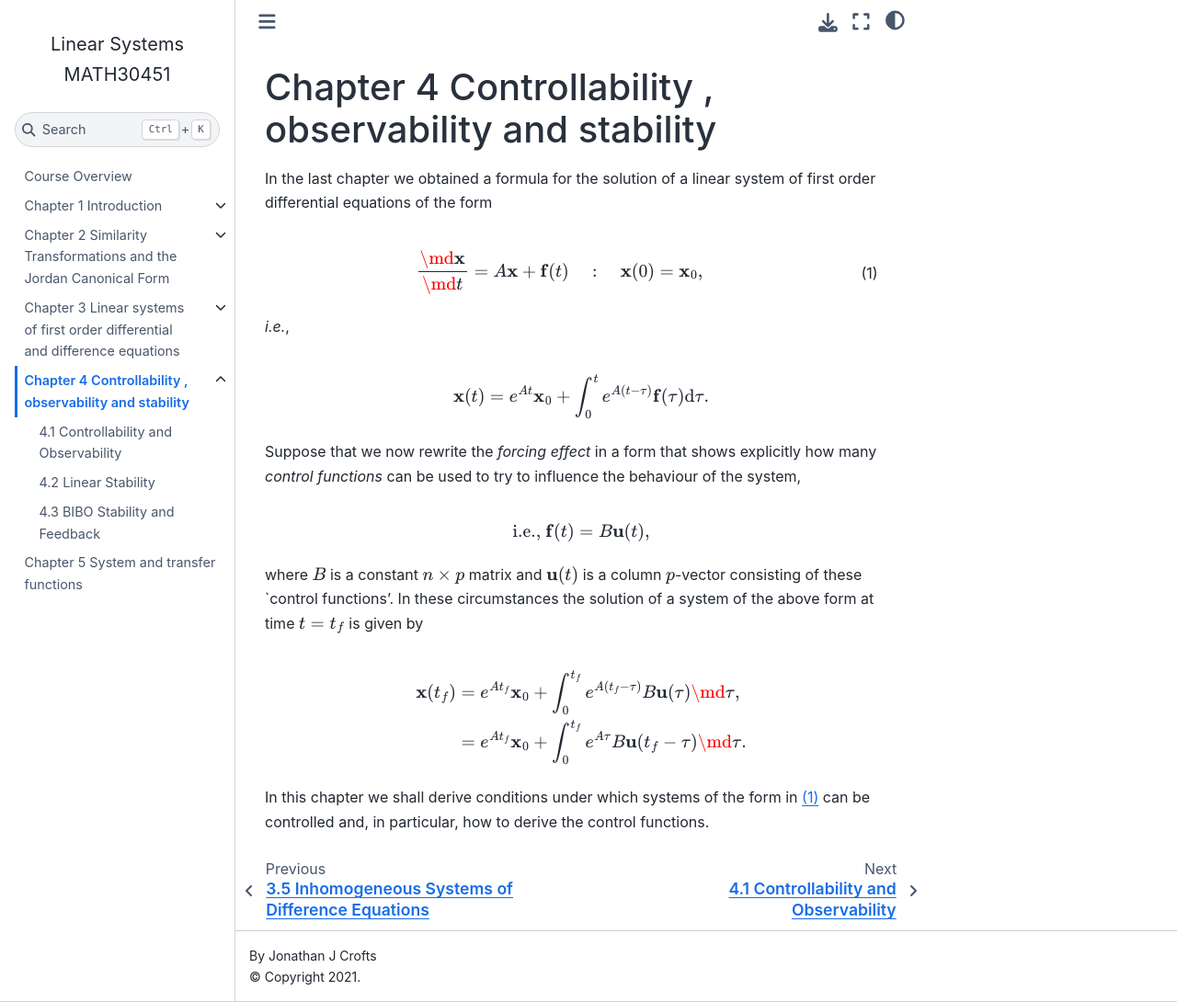
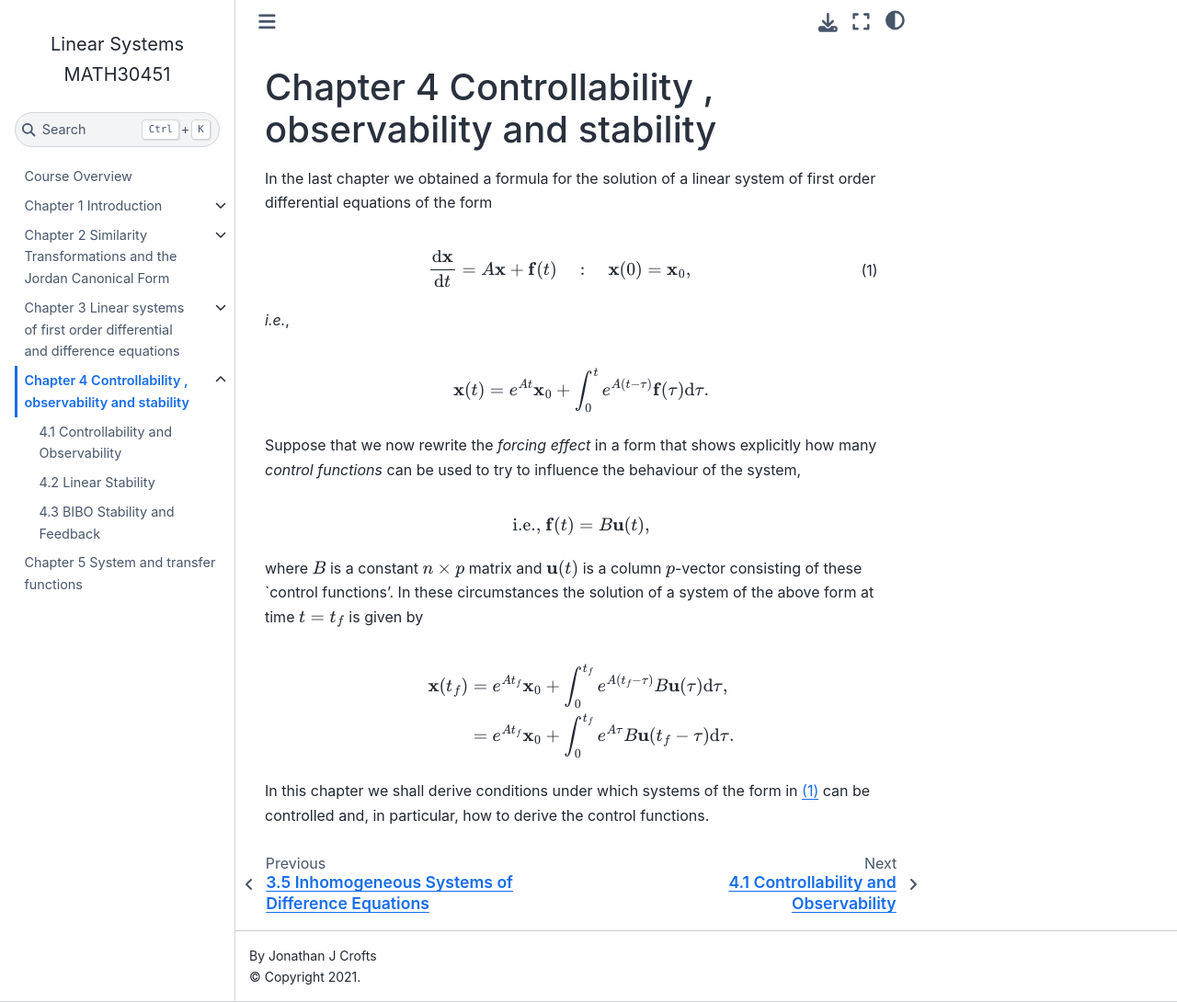
Before and after one commit to jjcrofts77/Linear-Systems-MATH30451, a Jupyter Book: the page built from content/notebooks/Chapter4/Chapter4Intro.md, in a window 1280 px wide and 1090 px high. Shown: the whole window at 92% size. Built offline with Jupyter Book 1.0.4 settings and Sphinx 7.4.7 and the Sphinx Book theme 1.1.4, drawn with Linux system fonts in a browser that asks for light colours.

Commit message:
Update Chapter4Intro.md

```diff
--- a/content/notebooks/Chapter4/Chapter4Intro.md
+++ b/content/notebooks/Chapter4/Chapter4Intro.md
@@ -3,7 +3,7 @@
 In the last chapter we obtained a formula for the solution of a linear system of first order differential equations of the form
 
 $$
- \frac{\md\mathbf{x}}{\md t} = A\mathbf{x} + \mathbf{f}(t)\quad : \quad \mathbf{x}(0) = \mathbf{x}_0,
+ \frac{\mathrm{d}\mathbf{x}}{\mathrm{d} t} = A\mathbf{x} + \mathbf{f}(t)\quad : \quad \mathbf{x}(0) = \mathbf{x}_0,
 $$ (consys)
 
 *i.e.*,
@@ -21,8 +21,8 @@ $$
 where $B$ is a constant $n\times p$ matrix and $\mathbf{u}(t)$ is a column $p$-vector consisting of these `control functions'. In these circumstances the solution of a system of the above form at time $t=t_f$ is given by
 
 $$
-\mathbf{x}(t_f) &= e^{At_f}\mathbf{x}_0+\int_0^{t_f}e^{A(t_f-\tau)}B\mathbf{u}(\tau)\md\tau,\\ \label{eqn:controlode}
-&= e^{At_f}\mathbf{x}_0+\int_0^{t_f}e^{A\tau}B\mathbf{u}(t_f-\tau)\md\tau.
+\mathbf{x}(t_f) &= e^{At_f}\mathbf{x}_0+\int_0^{t_f}e^{A(t_f-\tau)}B\mathbf{u}(\tau)\mathrm{d}\tau,\\
+&= e^{At_f}\mathbf{x}_0+\int_0^{t_f}e^{A\tau}B\mathbf{u}(t_f-\tau)\mathrm{d}\tau.
 $$
 
 In this chapter we shall derive conditions under which systems of the form in {eq}`consys` can be controlled and, in particular, how to derive the control functions.
```
